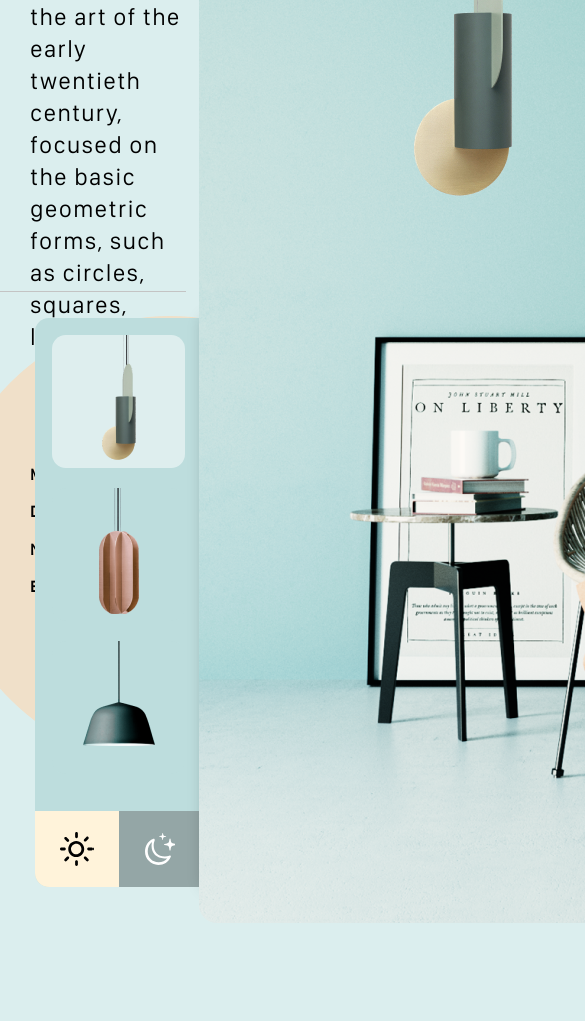
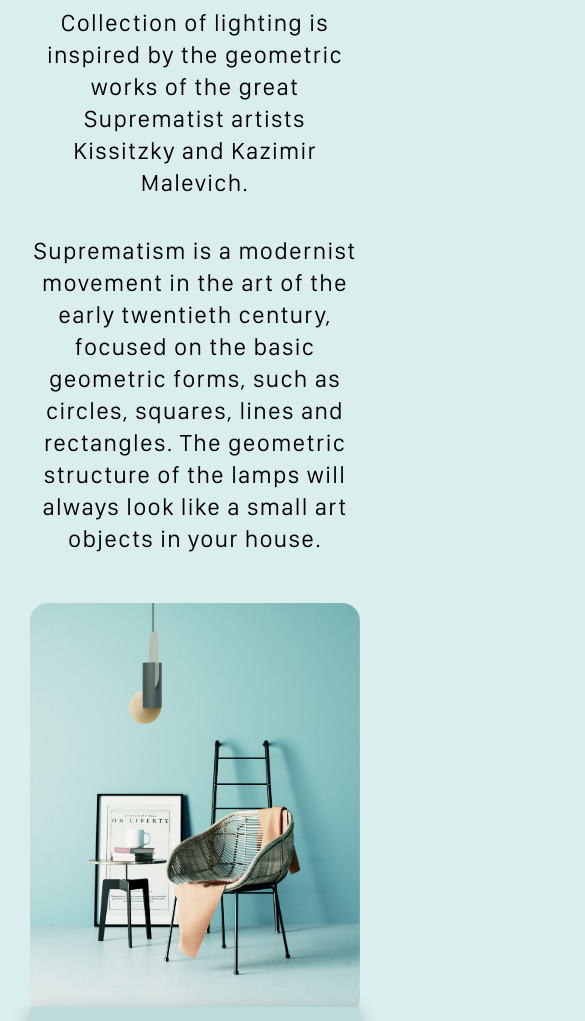
Before and after one commit to NZ-WEB/wb-tech-test, a website built with webpack: page src/index.html in a window 390 px wide. Shown: the part 291-1312 px from the top of the page, 585 px wide, since content can reach past the window. Before the commit the page ends 1244 px from the top, so only its background shows below. Built offline with nearby package versions, Linux system fonts and the light colour scheme.

Commit message:
Added responsive layout

```diff
--- a/src/assets/scss/main.scss
+++ b/src/assets/scss/main.scss
@@ -146,10 +146,8 @@ body {
 
   &__img {
     transition: all 0.4s ease;
-    -webkit-filter: grayscale(0.3);
     filter: grayscale(0.4);
     -webkit-filter: hue-rotate(-5deg);
-    filter: hue-rotate(-5deg);
     border-radius: 18px;
 
     display: none;
@@ -167,8 +165,7 @@ body {
 
 .main-description {
   max-width: 600px;
-  padding: 1em;
-  padding-left: 0;
+  padding: 1em 1em 1em 0;
 
   &__text {
     font-style: normal;
@@ -367,3 +364,137 @@ body {
   top: 0;
   left: 215px;
 }
+
+
+// Response
+
+@media (max-width: 1450px) {
+  .content {
+    grid-template-rows: auto auto auto;
+    grid-template-columns: 1fr;
+
+    grid-template-areas: 'desc'
+  'image'
+  'calculator';
+  }
+
+  .main-description {
+    max-width: 100%;
+    padding: 3em 0;
+
+    text-align: center;
+  }
+
+  .content__item_image {
+    display: flex;
+    justify-content: center;
+  }
+
+  .horizontal-line {
+    display: none;
+  }
+
+  .select-product {
+    bottom: 0;
+    left: 50%;
+    transform: translateX(-50%);
+    z-index: 3;
+
+    display: flex;
+    padding-bottom: 80px;
+
+    justify-content: space-between;
+
+    width: 60%;
+
+    border-radius: 14px;
+    box-shadow: 0px -5px 16px rgba(0, 0, 0, 0.25);
+
+    &:after {
+      display: none;
+    }
+  }
+
+  .select-product__button-item_sun {
+    border-radius: 0;
+  }
+
+  .properties__circle {
+    width: 850px;
+    height: 450px;
+    background: #f0e0c9;
+    border-radius: 50%;
+    position: relative;
+  }
+
+  .properties__item-title, .properties__item-text {
+    font-size: 18px;
+  }
+
+  .properties__list {
+    width: 550px;
+  }
+
+  .properties {
+    position: relative;
+    top: 0;
+    left: 0;
+    display: flex;
+    justify-content: center;
+    margin-top: 2em;
+  }
+
+}
+
+@media (max-width: 900px) {
+  .properties__circle {
+    width: 100%;
+
+  }
+
+  .select-product {
+    width: 100%;
+    bottom: -240px;
+    border-radius: 0;
+    box-shadow: 0px 5px 16px rgba(0, 0, 0, 0.25);
+  }
+
+  .select-product__button-item_sun {
+    border-radius: 0 0 0 14px;
+  }
+
+  .select-product__button-item_moon {
+    border-radius: 0 0 14px 0;
+  }
+
+  .properties__list {
+    width: 100%;
+  }
+
+  .properties {
+    margin-top: 260px;
+  }
+
+  .active-product {
+    width: 10%;
+    left: 30%;
+  }
+
+  .header__list {
+    display: flex;
+    flex-direction: column;
+    align-items: center;
+  }
+
+  .header__list-item {
+    margin: 5px 0;
+  }
+
+  .header__link {
+    font-size: 28px;
+  }
+
+  .main-description {
+    padding-top: 10px;
+  }
+}
```
Also changed, not shown: src/index.html (+1 -0 lines).
